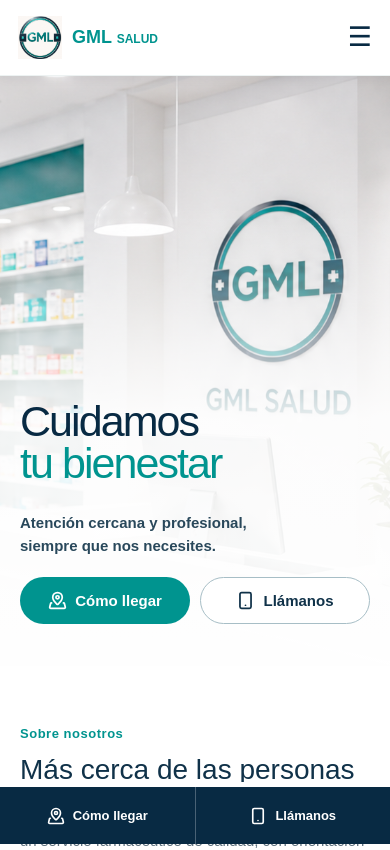
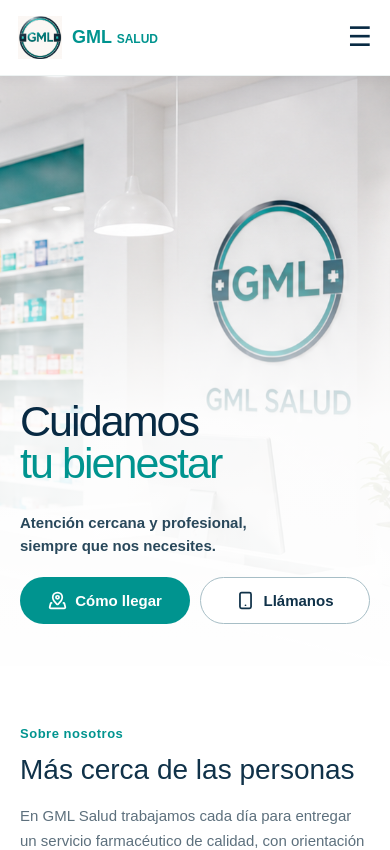
Before and after one commit to gmlsalud-com/gmlsalud-com, a Next.js app: page / in a window 390 px wide. Shown: the top 850 px of the page. Built offline with nearby package versions, Linux system fonts and the light colour scheme.

Commit message:
Remove fixed mobile contact bar

```diff
--- a/app/globals.css
+++ b/app/globals.css
@@ -71,3 +71,4 @@
 .site-header{position:sticky;top:0;z-index:100;box-shadow:0 1px 12px rgba(8,42,67,.06)}
 section[id]{scroll-margin-top:78px}
 @media(max-width:800px){section[id]{scroll-margin-top:76px}}
+@media(max-width:800px){body{padding-bottom:0}.mobile-bar{display:none}}
--- a/app/page.tsx
+++ b/app/page.tsx
@@ -83,10 +83,6 @@
         <div><h3>Nuestras sucursales</h3><p>Alhué</p><p>La Línea, Alhué</p><p>Pumanque</p></div>
       </footer>
 
-      <div className="mobile-bar">
-        <a href="https://maps.google.com/?q=21+de+Mayo+423+Alhue"><MapPinned size={18} aria-hidden="true" /> Cómo llegar</a>
-        <a href="tel:+56912345678"><Smartphone size={18} aria-hidden="true" /> Llámanos</a>
-      </div>
     </main>
   );
 }
```
